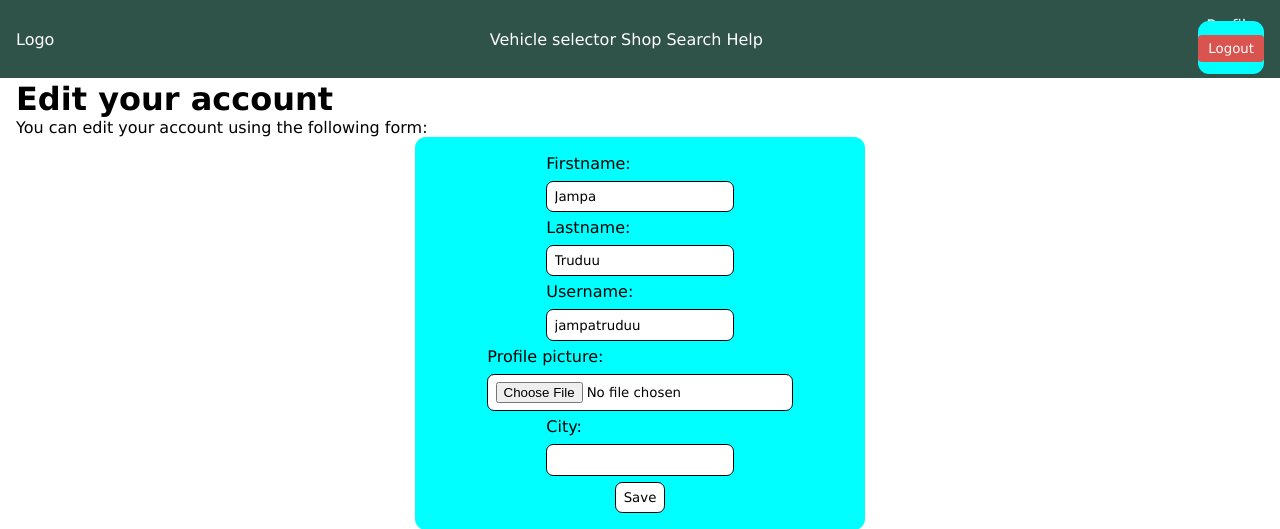
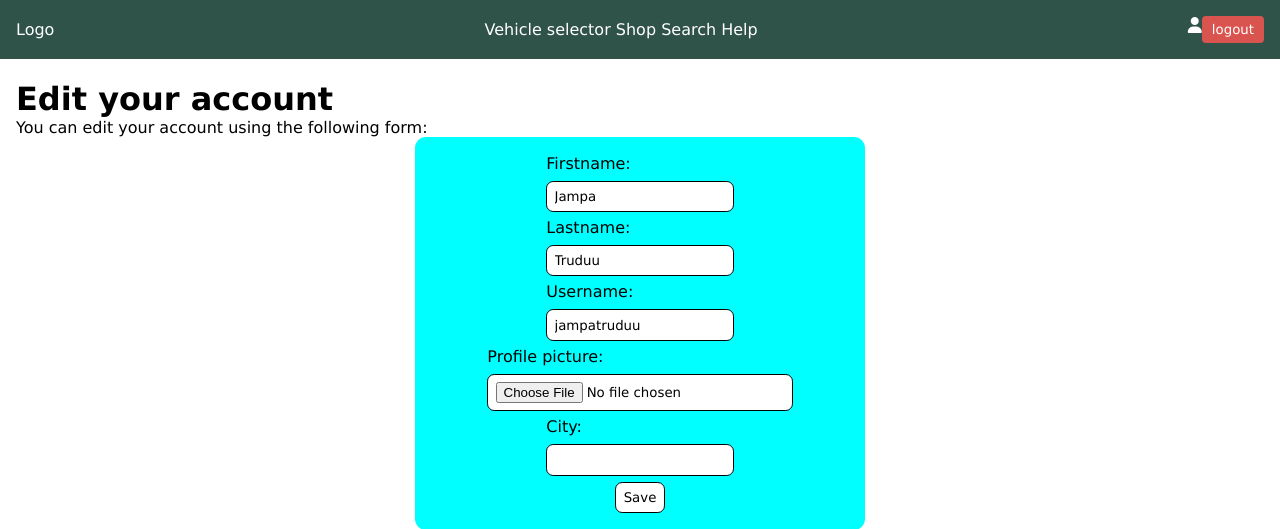
Before and after one commit to mensahAmpomah/spare-parts-project, a Django app: page /accounts/edit/ in a window 1280 px wide. Shown: the top 529 px of the page. Run offline with Django 5.2, Linux system fonts and the light colour scheme; a user stored in the database is signed in; data comes from the database, SQL or seed files in the repository.

Commit message:
added the profile icon and the logout color changed to white

```diff
--- a/static/css/home.css
+++ b/static/css/home.css
@@ -29,7 +29,7 @@
 
 
 
-.price {
+.card .price {
     color: #28a745;
     font-weight: bold;
 }
--- a/static/css/styles.css
+++ b/static/css/styles.css
@@ -46,6 +46,7 @@ header{
     border: none;
     border-radius: 4px;
     background-color: #D9534F;
+    cursor:pointer;
 }
 
 /* .topbar button a{
@@ -68,3 +69,9 @@ footer{
   padding: 1rem;
   /* text-align: center; */
 }
+
+/* for the profile and logout profile  */
+
+.side-profile{
+    display: flex;
+}
--- a/templates/base.html
+++ b/templates/base.html
@@ -7,6 +7,7 @@
     <title>{% block title %}Fitamu{% endblock %}</title>
     <!-- Link to your normal CSS -->
     <link rel="stylesheet" href="{% static 'css/styles.css' %}">
+    <link rel="stylesheet" href="https://cdnjs.cloudflare.com/ajax/libs/font-awesome/6.5.0/css/all.min.css">
     {% block extra_css %}{% endblock %}
 </head>
 <body>
--- a/templates/navbar.html
+++ b/templates/navbar.html
@@ -2,12 +2,12 @@
   <div class="topbar">
     <!-- Logo -->
     <div>
-      <a href="#">Logo</a>
+      <a href="{% url 'home' %}">Logo</a>
     </div>
 
     <!-- Menu Items -->
     <nav>
-      <a href="#">Vehicle selector</a>
+      <a href="{% url 'select-car' %}">Vehicle selector</a>
       <a href="#">Shop</a>
       <a href="#">Search</a>
       <a href="#">Help</a>
@@ -17,15 +17,27 @@
     <div>
       {% if user.is_authenticated %}
       <!-- Shows the profile when user is logged in -->
-       <p>
-         <a href="{% url 'edit' %}">Profile</a>
-       </p>
 
-        <!-- Show logout button when user is logged in -->
-        <form action="{% url 'logout' %}" method="post" style="display:inline;">
-          {% csrf_token %}
-          <button type="submit">Logout</button>
-        </form>
+       <div class="side-profile">
+
+                  <a href="{% url 'edit' %}">
+                    <i class="fa-solid fa-user"></i>
+                  </a>
+
+                  <a href="{% url 'logout' %}">
+                    <button type="button" style="color:white; cursor:pointer">
+                       logout
+                    </button>
+                  </a>
+
+
+                <!-- Show logout button when user is logged in -->
+                {% comment %} <form action="{% url 'logout' %}" method="post" style="display:inline;">
+                  {% csrf_token %}
+                 <button type="submit">Logout</button>
+                </form> {% endcomment %}
+       </div>
+
       {% else %}
         <!-- Show login and signup buttons when user is NOT logged in -->
         <button>
```
